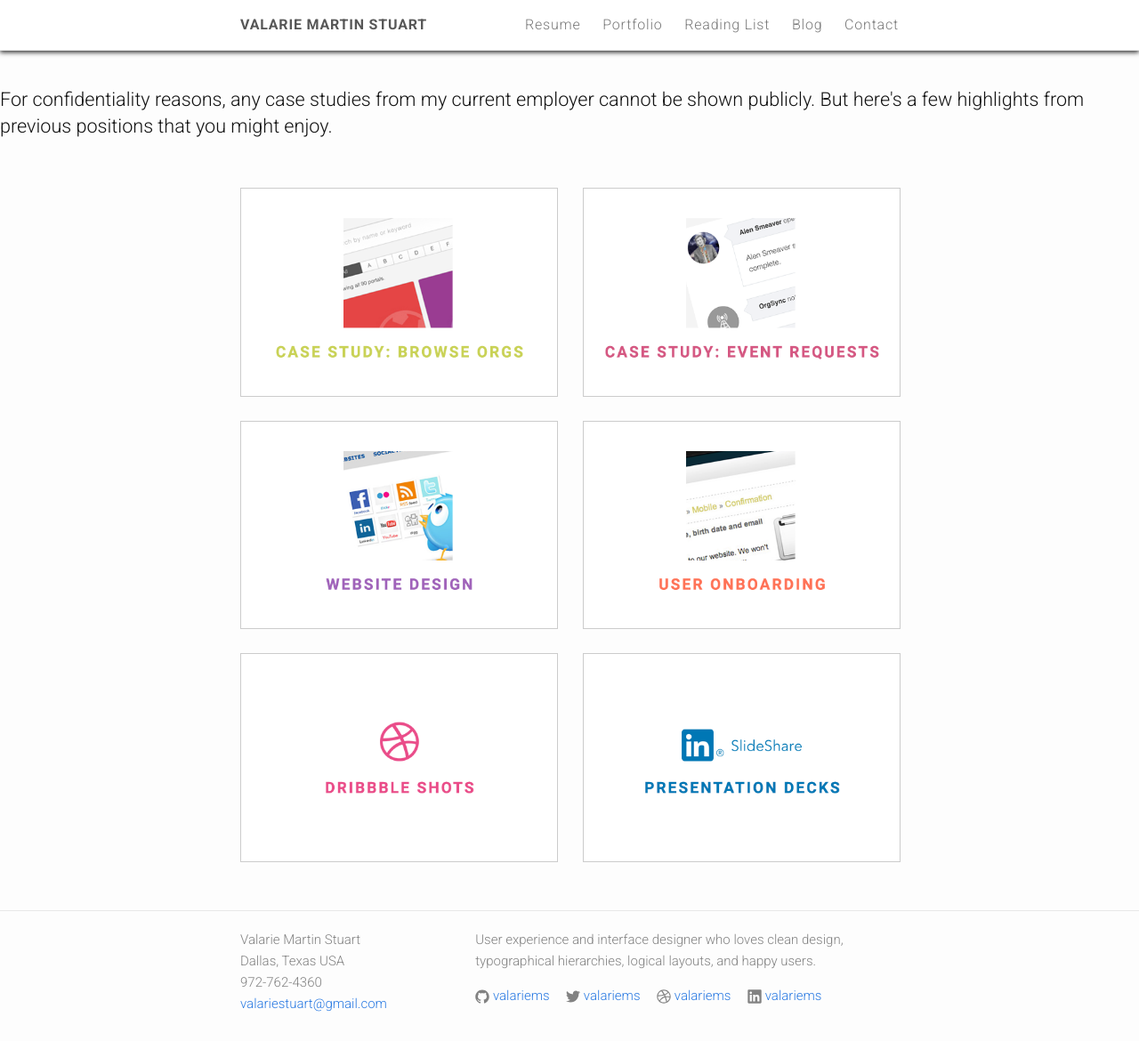
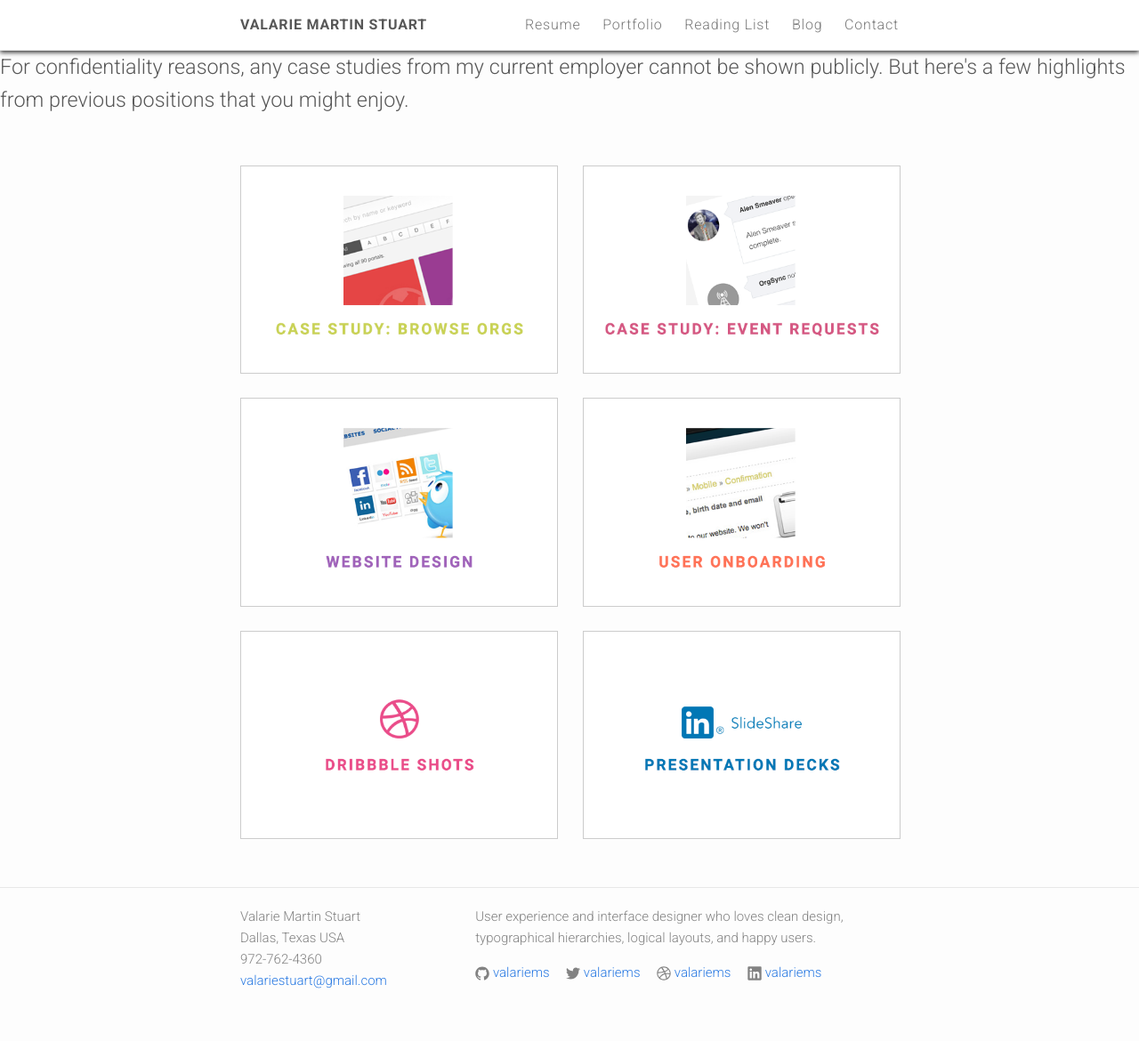
Before and after one commit to valariems/valariems.github.io, a Jekyll site: the page built from portfolio.html, in a window 1280 px wide. Shown: the whole page at 89% size. Built offline with Jekyll 4.4.1, drawn with Linux system fonts in a browser that asks for light colours; nearby versions of some CDN libraries; after the commit the page ends 1144 px from its top, so only the background shows below that.

Commit message:
Update portfolio intro style.

```diff
--- a/portfolio.html
+++ b/portfolio.html
@@ -5,7 +5,9 @@ permalink: /portfolio/
 order: 2
 ---
 
-<h2 class="blog-intro">For confidentiality reasons, any case studies from my current employer cannot be shown publicly. But here's a few highlights from previous positions that you might enjoy.</h2>
+<div class="post-content">
+  <p>For confidentiality reasons, any case studies from my current employer cannot be shown publicly. But here's a few highlights from previous positions that you might enjoy.</p>
+</div>
 
 <section class="portfolio-main">
   <div class="wrapper">
```
